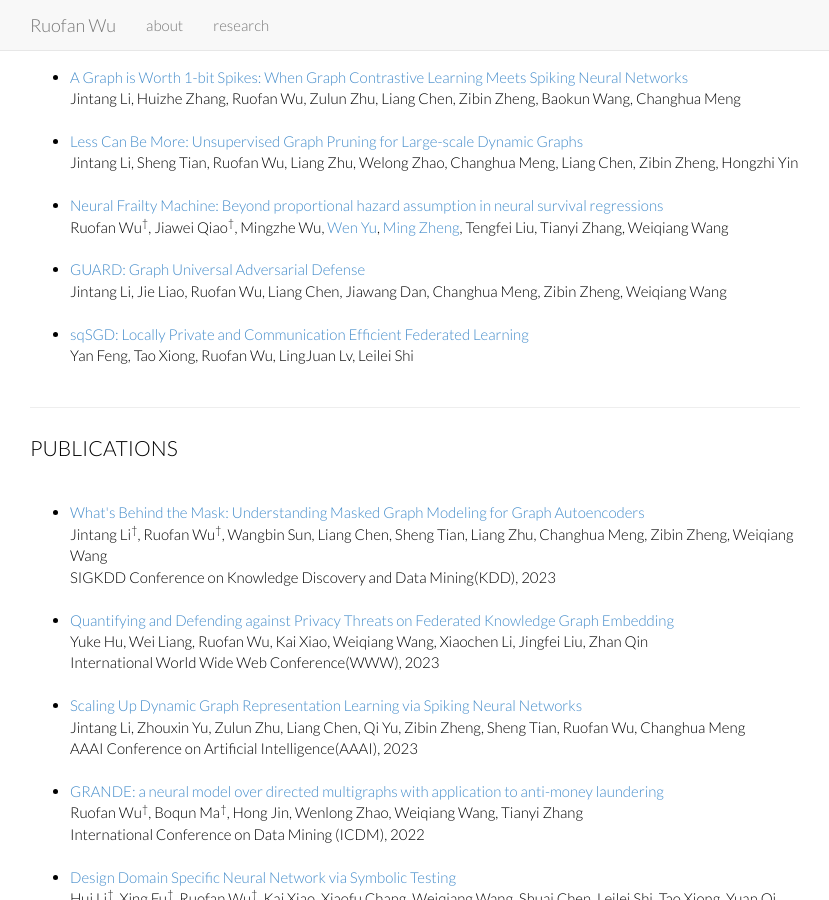
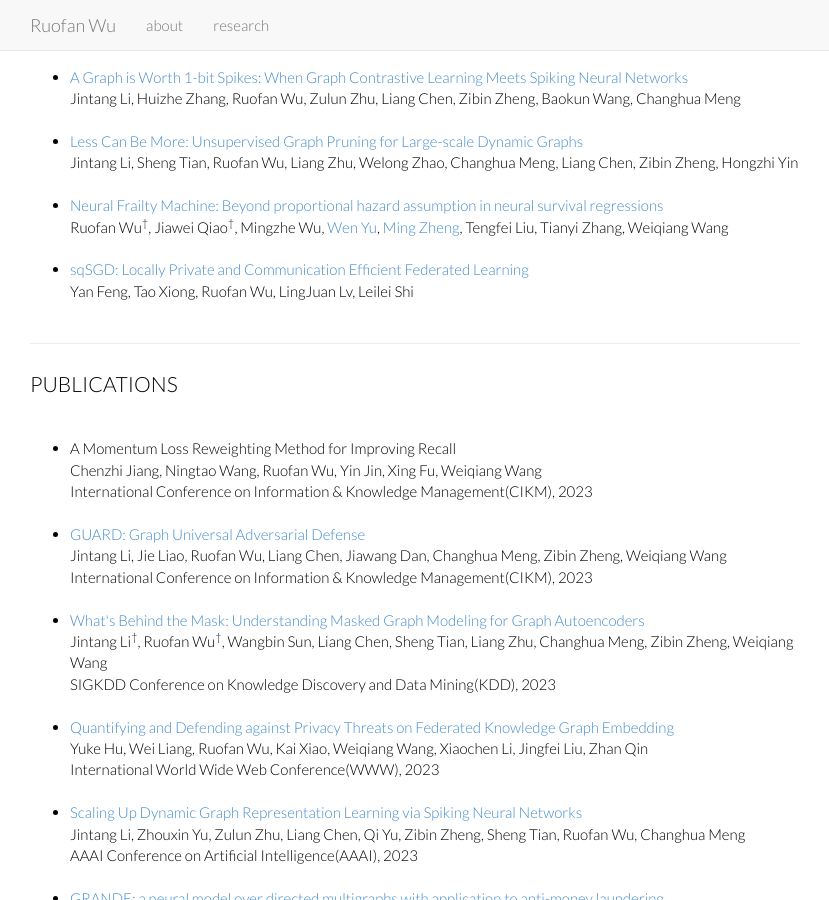
Before and after one commit to Rorschach1989/rorschach1989.github.io, a Jekyll site: the page index.html, which Jekyll copies as it is, in a window 1280 px wide and 900 px high, scrolled down 455 px. Shown: the whole window, without its empty margins (225-1054 px from the left). Built offline with Jekyll 4.4.1, drawn with Linux system fonts in a browser that asks for light colours; nearby versions of some CDN libraries; library files that are not in the unit come from our copies.

Commit message:
Add CIKM 2023

```diff
--- a/index.html
+++ b/index.html
@@ -179,6 +172,25 @@
 	  scholar profiles.   -->
 	  <br>
 	  <ul>
+
+		<li>
+			A Momentum Loss Reweighting Method for Improving Recall </a><br>
+			Chenzhi Jiang, Ningtao Wang, Ruofan Wu, Yin Jin, Xing Fu, Weiqiang Wang
+			<br>
+			International Conference on Information & Knowledge Management(CIKM), 2023
+			<br>
+			<br>
+		</li>
+
+
+		<li> <a href="https://arxiv.org/abs/2205.10053">
+			GUARD: Graph Universal Adversarial Defense </a><br>
+			Jintang Li, Jie Liao, Ruofan Wu, Liang Chen, Jiawang Dan, Changhua Meng, Zibin Zheng, Weiqiang Wang
+			<br>
+			International Conference on Information & Knowledge Management(CIKM), 2023
+			<br>
+			<br>
+		</li>
 
 		<li> <a href="https://arxiv.org/abs/2205.10053">
 			What's Behind the Mask: Understanding Masked Graph Modeling for Graph Autoencoders </a><br>
```
Also changed, not shown: other parts of index.html (+0 -7 lines).
